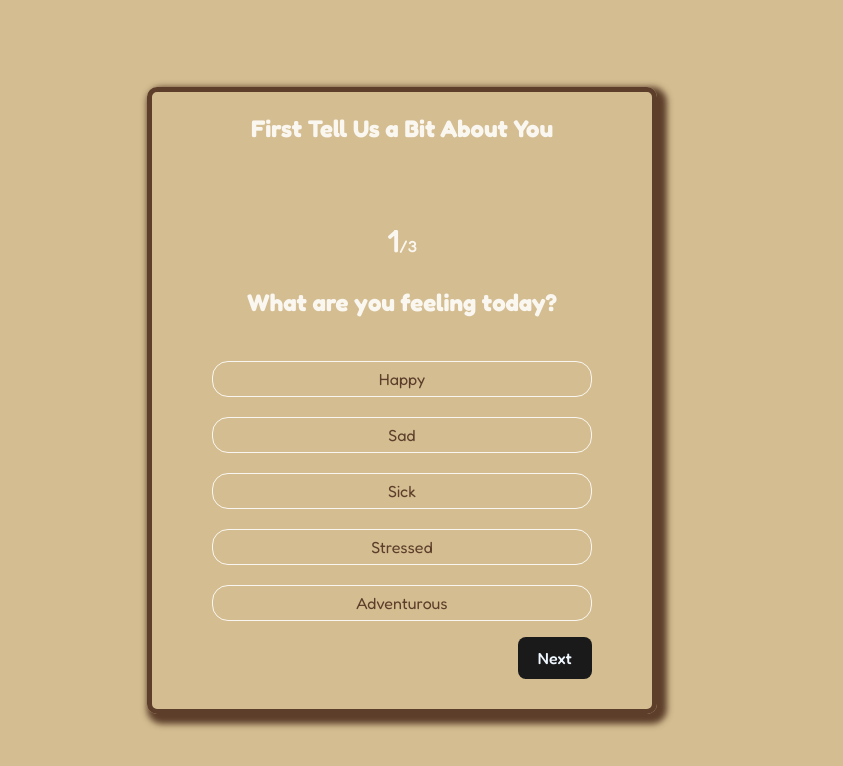
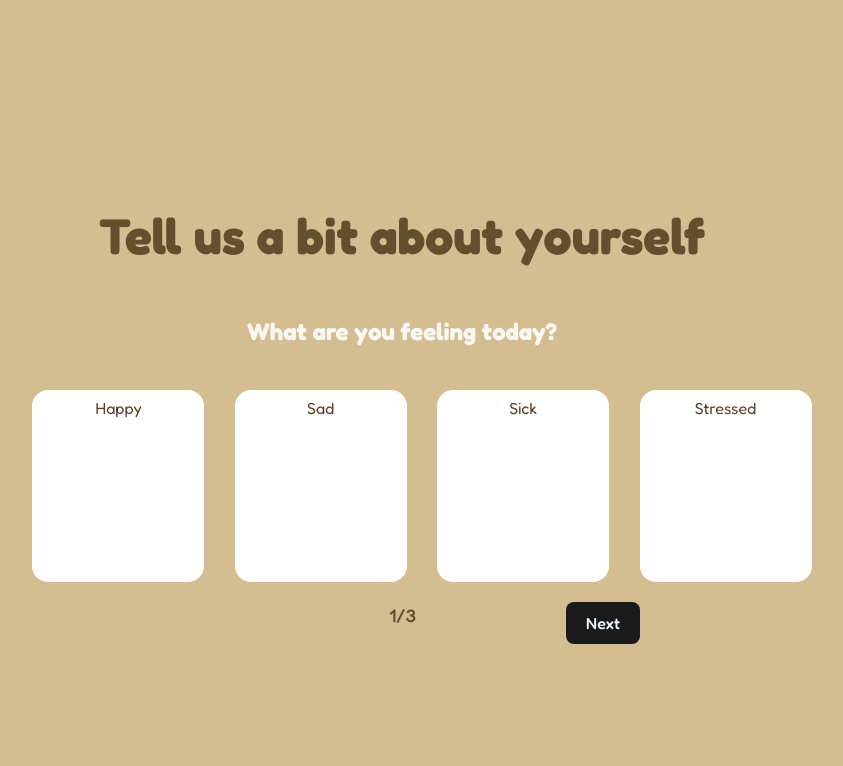
Before and after one commit to c4thie/bytesized, a React (Vite) app: page /quiz in a window 1280 px wide. Shown: the top 766 px of the page, without its empty margins (238-1081 px from the left). Built offline with nearby package versions, Linux system fonts and the light colour scheme; a web font is replaced by a local one.

Commit message:
quiz ui update

```diff
--- a/src/components/FancyQuiz.jsx
+++ b/src/components/FancyQuiz.jsx
@@ -41,11 +41,9 @@ const Quiz = ({ questions }) => {
 
   return (
     <div className="quiz-module">
-      <h2>First Tell Us a Bit About You</h2>
+      <h2 className="quiz-title">Tell us a bit about yourself</h2>
       <div className="quiz-container">
         <>
-          <span className="active-question-num">{currentQuestion + 1}</span>
-          <span className="total-questions">/{questions.length}</span>
           <h2>{question}</h2>
           <ul>
             {choices.map((choice, index) => (
@@ -64,11 +62,18 @@ const Quiz = ({ questions }) => {
             ))}
           </ul>
           <div className="footer">
-            {currentQuestion !== 0 && (
-              <button className="button" onClick={onClickBack}>
-                Back
-              </button>
-            )}
+            <button
+              className={`button ${
+                currentQuestion === 0 ? "hide-back-button" : ""
+              }`}
+              onClick={onClickBack}
+            >
+              Back
+            </button>
+            <div>
+              <span className="active-question-num">{currentQuestion + 1}</span>
+              <span className="total-questions">/{questions.length}</span>
+            </div>
             <button
               className="button"
               onClick={onClickNext}
--- a/src/components/QuizQuestions.js
+++ b/src/components/QuizQuestions.js
@@ -2,12 +2,12 @@ export const preferenceQuiz = {
   questions: [
     {
       question: "What are you feeling today?",
-      choices: ["Happy", "Sad", "Sick", "Stressed", "Adventurous"],
+      choices: ["Happy", "Sad", "Sick", "Stressed"],
       type: "MCQs",
     },
     {
       question: "What type of drink do you usually get?",
-      choices: ["Fruity", "New Each TIme", "Milk Tea", "Something Warm"],
+      choices: ["Fruity", "New", "Milk Tea", "Something Warm"],
       type: "MCQs",
     },
     {
--- a/src/index.css
+++ b/src/index.css
@@ -39,6 +39,16 @@ h1 {
   line-height: 1.1;
 }
 
+.quiz-title {
+  color: #644e2e;
+  font-size: 50px;
+}
+
+.question-title {
+  font-size: 10px;
+  font-weight: 10 !important;
+}
+
 button {
   border-radius: 8px;
   border: 1px solid transparent;
@@ -60,34 +70,38 @@ button:focus-visible {
 }
 
 .quiz-module {
-  width: 500px;
-  border: 5px solid #5c3e2a;
+  width: 900px;
+  /* border: 5px solid #5c3e2a;
   border-radius: 10px;
   border-color: #5c3e2a;
-  box-shadow: 5px 5px 6px 5px #5c3e2a;
+  box-shadow: 5px 5px 6px 5px #5c3e2a; */
 }
 
 .quiz-container {
-  width: 500px;
   border-radius: 4px;
-  margin-top: 40px;
-  padding: 30px 60px;
+  margin-top: 10px;
+  /* padding: 30px 60px; */
   box-sizing: border-box;
 }
 
 .active-question-num {
-  font-size: 32px;
+  font-size: 18px;
   font-weight: 500;
+  color: #644e2e;
 }
 
 .total-questions {
-  font-size: 16px;
+  font-size: 18px;
   font-weight: 500;
+  color: #644e2e;
 }
 
 ul {
-  margin-top: 40px;
-  margin-left: -40px;
+  /* margin-left: -40px; */
+  display: flex;
+  justify-content: space-evenly;
+  margin-left: 10px;
+  margin-right: 10px;
 }
 
 li {
@@ -96,6 +110,9 @@ li {
   font-size: 16px;
   color: #5c3e2a;
   border: 1px solid rgba(255, 255, 255, 0.87);
+  height: 180px;
+  width: 160px;
+  background: #ffffff;
   border-radius: 16px;
   margin-top: 20px;
   padding: 5px;
@@ -109,7 +126,12 @@ li {
 }
 
 .footer {
+  margin-top: 20px;
   display: flex;
-  justify-content: flex-end;
-  gap: 230px;
+  justify-content: center;
+  gap: 150px;
 }
+
+.hide-back-button {
+  visibility: hidden;
+}
```
